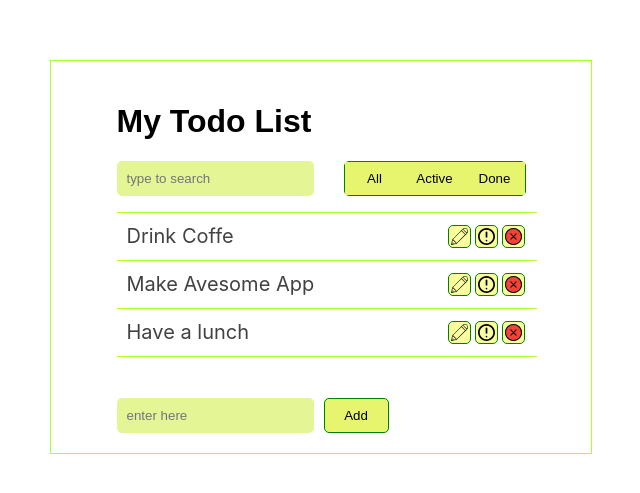
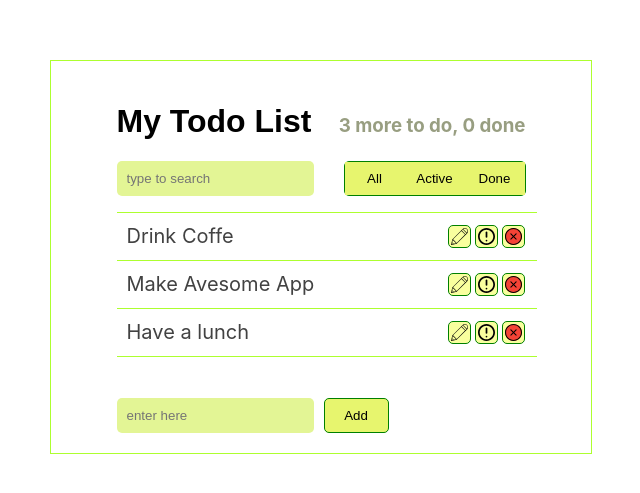
Before and after one commit to eto-non-stop/Todo-list, a React (Create React App) app: page / in a window 1280 px wide. Shown: the part 143-636 px from the top of the page, without its empty margins (319-959 px from the left). Built offline with nearby package versions, Linux system fonts and the light colour scheme; a web font is replaced by a local one.

Commit message:
Add counter

```diff
--- a/src/App.jsx
+++ b/src/App.jsx
@@ -11,11 +11,20 @@ export default class App extends Component {
 
   state = {
     todoData: [
-      { label: "Drink Coffe", important: false, id: 1 },
-      { label: "Make Avesome App", important: true, id: 2 },
-      { label: "Have a lunch", important: false, id: 3 }
+      this.createTodoItem("Drink Coffe"),
+      this.createTodoItem("Make Avesome App"),
+      this.createTodoItem("Have a lunch")
     ]
   };
+
+  createTodoItem(label) {
+    return {
+      label,
+      important: false,
+      done: false,
+      id: this.maxId++
+    };
+  }
 
   deleteItem = id => {
     this.setState(({ todoData }) => {
@@ -30,11 +39,7 @@ export default class App extends Component {
   };
 
   addItem = text => {
-    const newItem = {
-      label: text,
-      important: false,
-      id: this.maxId++
-    };
+    const newItem = this.createTodoItem(text);
 
     this.setState(({ todoData }) => {
       const newArr = [...todoData, newItem];
@@ -44,13 +49,47 @@ export default class App extends Component {
     });
   };
 
+  toggleProperty(arr, id, propName) {
+    const idx = arr.findIndex(el => el.id === id);
+
+    const oldItem = arr[idx];
+    const newItem = { ...oldItem, [propName]: !oldItem[propName] };
+
+    return [...arr.slice(0, idx), newItem, ...arr.slice(idx + 1)];
+  }
+
+  onToggleImportant = id => {
+    this.setState(({ todoData }) => {
+      return {
+        todoData: this.toggleProperty(todoData, id, "important")
+      };
+    });
+  };
+
+  onToggleDone = id => {
+    this.setState(({ todoData }) => {
+      return {
+        todoData: this.toggleProperty(todoData, id, "done")
+      };
+    });
+  };
+
   render() {
+    const { todoData } = this.state;
+    const doneCount = todoData.filter(el => el.done).length;
+    const todoCount = todoData.length - doneCount;
+
     return (
       <div className={styles.wrap}>
         <div className={styles.wrapper}>
-          <Title />
+          <Title toDo={todoCount} done={doneCount} />
           <SearchPanel />
-          <TodoList todos={this.state.todoData} onDeleted={this.deleteItem} />
+          <TodoList
+            todos={todoData}
+            onDeleted={this.deleteItem}
+            onToggleImportant={this.onToggleImportant}
+            onToggleDone={this.onToggleDone}
+          />
           <AddInput onItemAdded={this.addItem} />
         </div>
       </div>
--- a/src/components/Title/index.jsx
+++ b/src/components/Title/index.jsx
@@ -1,8 +1,15 @@
 import React from "react";
 import styles from "./styles.module.css";
 
-const Title = () => {
-  return <h1 className={styles.title}>My Todo List</h1>;
+const Title = ({ toDo, done }) => {
+  return (
+    <div className={styles.header}>
+      <h1 className={styles.title}>My Todo List</h1>
+      <h3 className={styles.counter}>
+        {toDo} more to do, {done} done
+      </h3>
+    </div>
+  );
 };
 
 export default Title;
--- a/src/components/Title/styles.module.css
+++ b/src/components/Title/styles.module.css
@@ -1,3 +1,13 @@
 .title {
     font-family: 'Be Vietnam', sans-serif;
 }
+
+.header {
+    display: flex;
+    justify-content: space-between;
+    align-items: baseline;
+}
+
+.counter {
+    color: rgb(152, 158, 129)
+}
--- a/src/components/TodoList/index.jsx
+++ b/src/components/TodoList/index.jsx
@@ -3,12 +3,18 @@ import React from "react";
 import TodoListItem from "../TodoListItem";
 import styles from "./styles.module.css";
 
-const TodoList = ({ todos, onDeleted }) => {
+const TodoList = ({ todos, onDeleted, onToggleImportant, onToggleDone }) => {
   const elements = todos.map(item => {
     const { id, ...itemProps } = item;
 
     return (
-      <TodoListItem {...itemProps} key={id} onDeleted={() => onDeleted(id)} />
+      <TodoListItem
+        {...itemProps}
+        key={id}
+        onDeleted={() => onDeleted(id)}
+        onToggleImportant={() => onToggleImportant(id)}
+        onToggleDone={() => onToggleDone(id)}
+      />
     );
   });
 
--- a/src/components/TodoListItem/index.jsx
+++ b/src/components/TodoListItem/index.jsx
@@ -3,32 +3,18 @@ import React, { Component } from "react";
 import styles from "./styles.module.css";
 
 export default class TodoListItem extends Component {
-  state = {
-    done: false,
-    important: false
-  };
-
-  onLabelClick = () => {
-    this.setState(state => ({
-      done: !state.done
-    }));
-  };
-
-  onMarkImportant = evt => {
-    evt.stopPropagation();
-    this.setState({
-      important: !this.state.important
-    });
-  };
-
   onDeleted = evt => {
     evt.stopPropagation();
     this.props.onDeleted();
   };
 
+  onToggleImportant = evt => {
+    evt.stopPropagation();
+    this.props.onToggleImportant();
+  };
+
   render() {
-    const { label } = this.props;
-    const { done, important } = this.state;
+    const { label, onToggleDone, done, important } = this.props;
 
     let classNames = styles.todo_list_item;
 
@@ -41,13 +27,13 @@ export default class TodoListItem extends Component {
     }
 
     return (
-      <li className={classNames} onClick={this.onLabelClick}>
+      <li className={classNames} onClick={onToggleDone}>
         {label}
         <div className={styles.btn_group}>
           <button className={styles.btn}>
             <img src="/edit.svg" alt="" />
           </button>
-          <button className={styles.btn} onClick={this.onMarkImportant}>
+          <button className={styles.btn} onClick={this.onToggleImportant}>
             <img src="/important.svg" alt="" />
           </button>
           <button className={styles.btn} onClick={this.onDeleted}>
```
